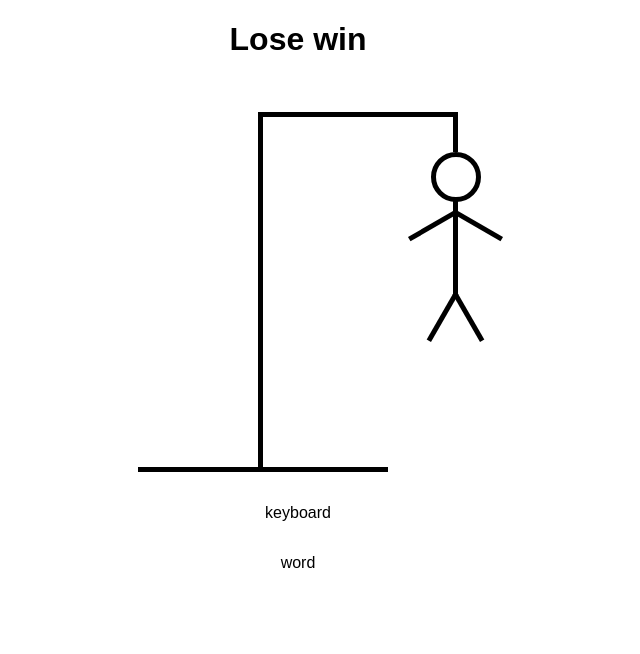
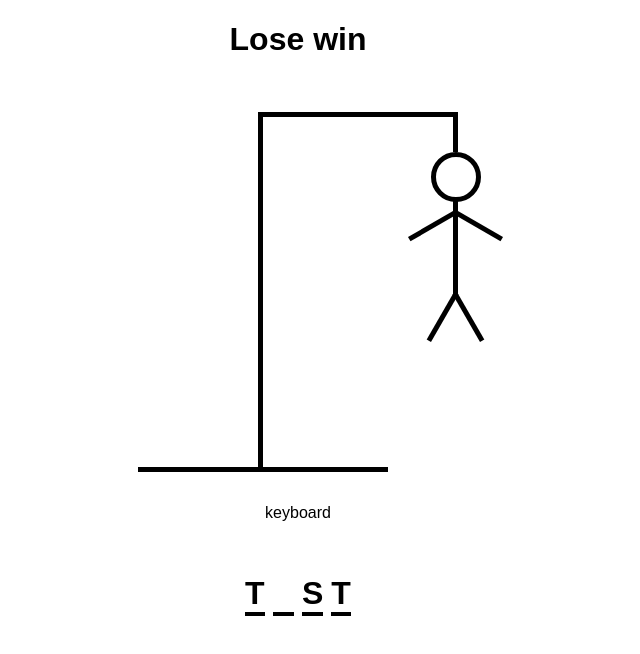
Before and after one commit to kutlukarakoc/hangman, a React (Vite) app: page / in a window 1280 px wide. Shown: the top 654 px of the page, without its empty margins (342-982 px from the left). Built offline with nearby package versions, Linux system fonts and the light colour scheme.

Commit message:
tested guessed letters

```diff
--- a/src/App.tsx
+++ b/src/App.tsx
@@ -8,6 +8,7 @@ import Word from './components/Word'
 function App() {
 
     const [wordToGuess, setWordToGuess] = useState(words[Math.floor(Math.random() * words.length)])
+    const [guessedLetters, setGuessedLetters] = useState<string[]>([])
 
     return (
         <main className="container">
@@ -15,7 +16,7 @@ function App() {
 
             <Drawing />
             <Keyboard />
-            <Word />
+            <Word guessedLetters={guessedLetters}/>
         </main>
     )
 }
--- a/src/components/Word.tsx
+++ b/src/components/Word.tsx
@@ -1,5 +1,26 @@
-const Word = () => {
-    return <div>word</div>
+const Word = ({guessedLetters}) => {
+
+    let word = 'test'
+    let testGuessedLetters = ['a','s','b','c','t'];
+
+    return (
+        <h1 style={{
+            display: "flex",
+            gap: "8px",
+            fontWeight: "900",
+            textTransform: "uppercase"
+        }}>
+            {
+                word.split('').map((letter, key) => (
+                    <span key={key} style={{ borderBottom: "4px solid #000" }}>
+                        <span style={{visibility: testGuessedLetters.indexOf(letter) > -1 ? 'visible' : 'hidden'}}>
+                            {letter}
+                        </span>
+                    </span>
+                ))
+            }
+        </h1>
+    )
 }
 
 export default Word;
```
